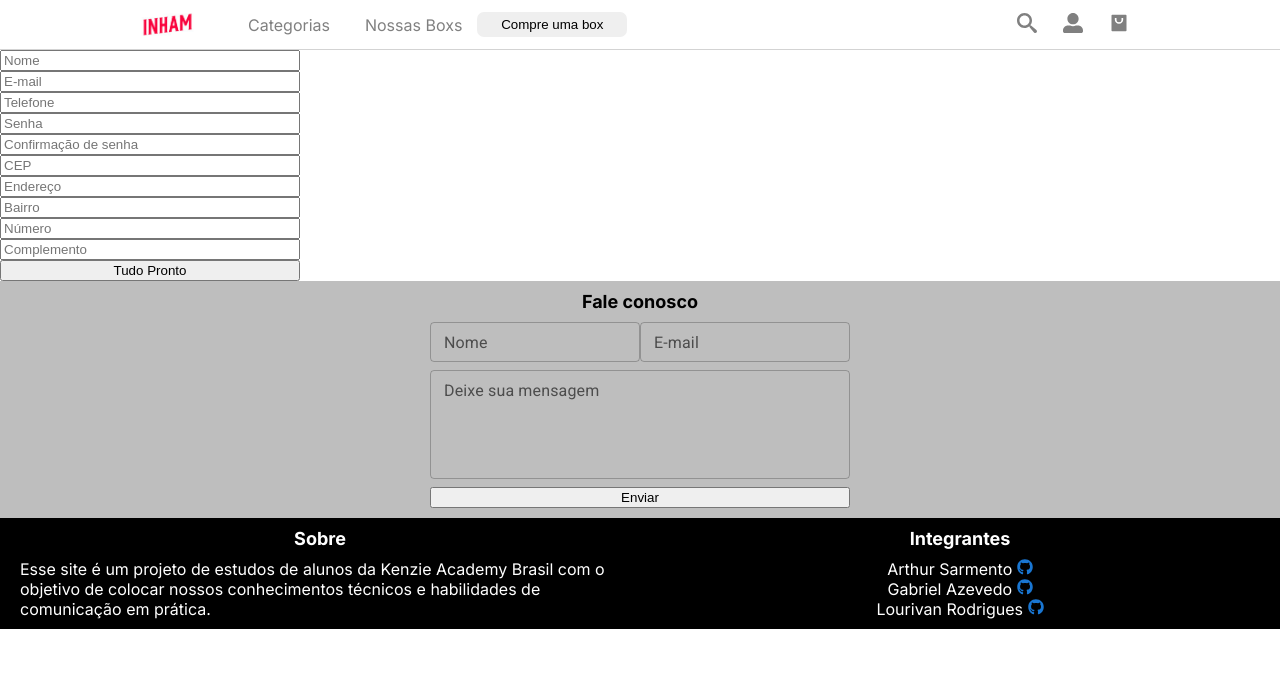
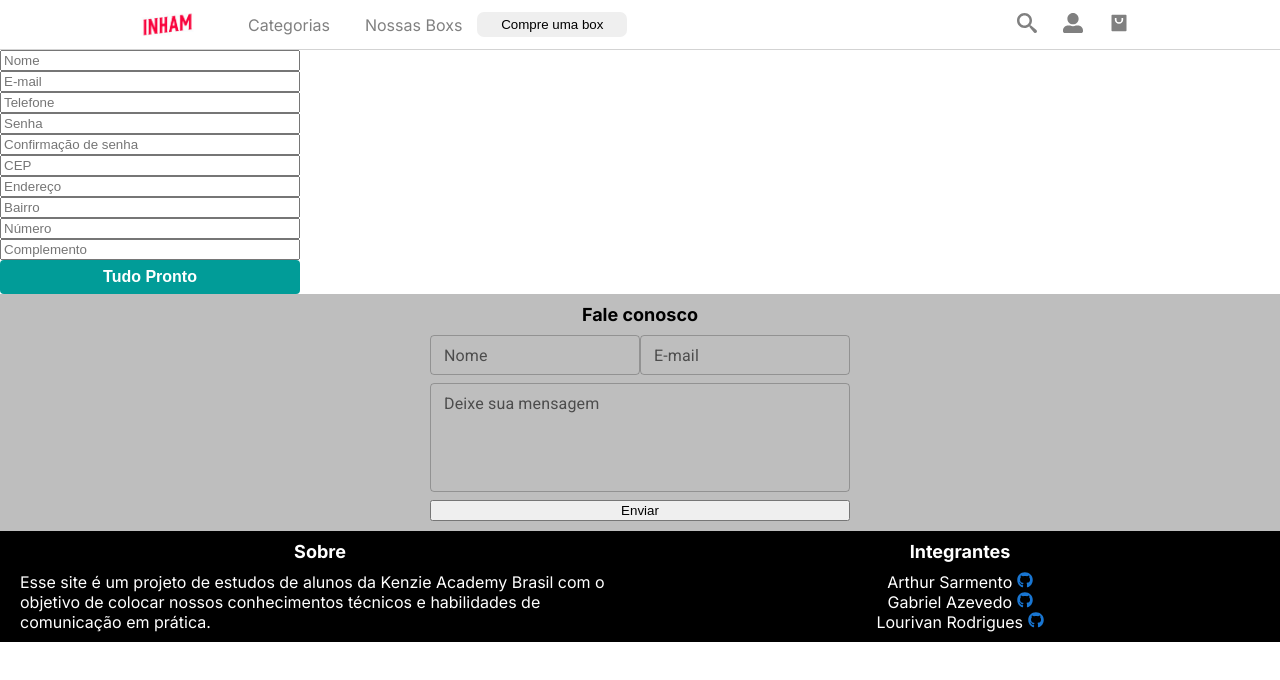
Before and after one commit to lourivanluz/capstone, a React (Create React App) app: page /register in a window 1280 px wide. Shown: the top 680 px of the page. Built offline with nearby package versions, Linux system fonts and the light colour scheme; no server answers.

Commit message:
style: adicionado botão flexível base

```diff
--- /dev/null
+++ b/src/Components/FlexButton/index.js
@@ -0,0 +1,17 @@
+import { StyledButton } from "./style";
+
+const FlexButton = ({
+  width = "100%",
+  font = "16px",
+  colors = ["#019C98", "white"],
+  hover = ["#42a5f5", "white"],
+  children,
+}) => {
+  return (
+    <StyledButton width={width} font={font} colors={colors} hover={hover}>
+      {children}
+    </StyledButton>
+  );
+};
+
+export default FlexButton;
--- /dev/null
+++ b/src/Components/FlexButton/style.js
@@ -0,0 +1,23 @@
+import styled from "styled-components";
+
+export const StyledButton = styled.button`
+  font-size: ${(props) => props.font};
+  width: ${(props) => props.width};
+  font-weight: bold;
+  padding: 0.5em;
+  background-color: ${(props) => props.colors[0]};
+  color: ${(props) => props.colors[1]};
+  border: none;
+  border-radius: 4px;
+  transition: 0.2s;
+
+  &:hover {
+    background-color: ${(props) => props.hover[0]};
+    color: ${(props) => props.hover[1]};
+  }
+
+  &:active {
+    background-color: ${(props) => props.colors[0]};
+    color: ${(props) => props.colors[1]};
+  }
+`;
--- a/src/Components/SignUpForm/index.js
+++ b/src/Components/SignUpForm/index.js
@@ -3,6 +3,7 @@ import * as yup from "yup";
 import { yupResolver } from "@hookform/resolvers/yup";
 
 import { useUser } from "../../Providers/User";
+import FlexButton from "../FlexButton";
 
 const SignUpForm = () => {
   const schema = yup.object().shape({
@@ -73,7 +74,7 @@ const SignUpForm = () => {
 
       <input placeholder="Complemento" {...register("complement")} />
 
-      <button type="submit">Tudo Pronto</button>
+      <FlexButton type="submit">Tudo Pronto</FlexButton>
     </form>
   );
 };
```
